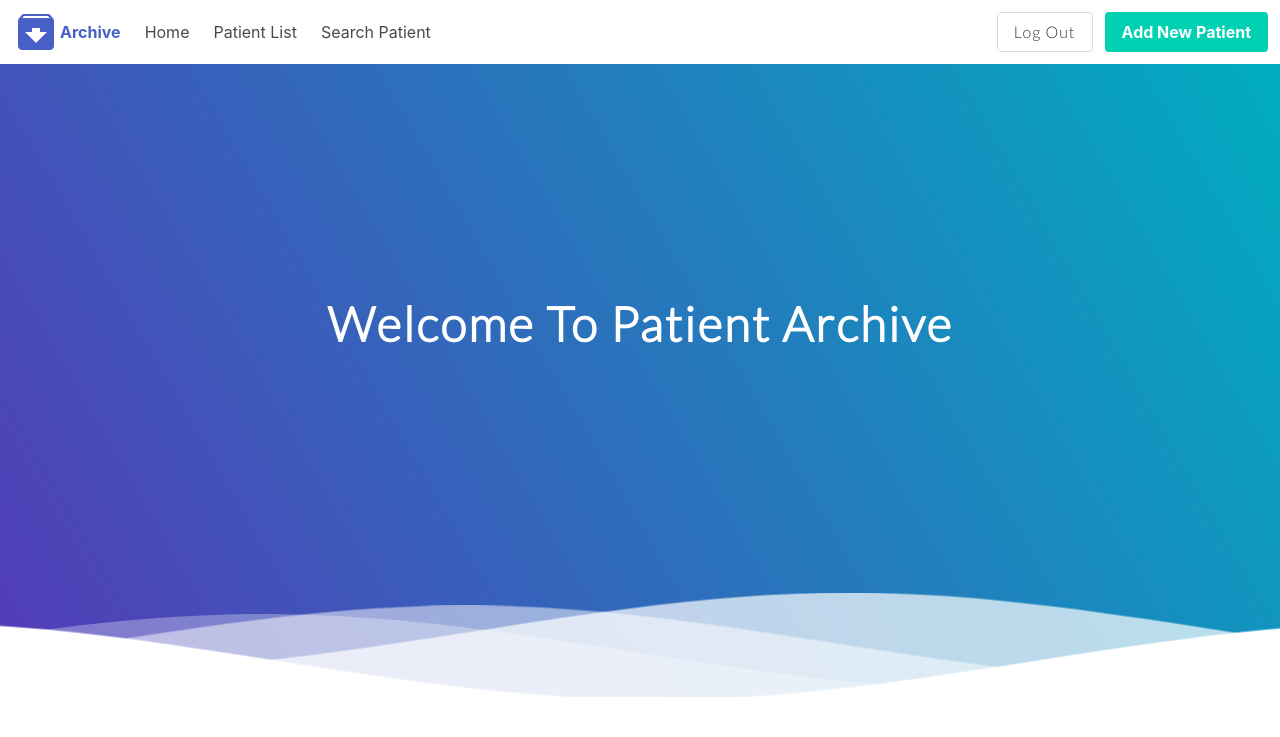
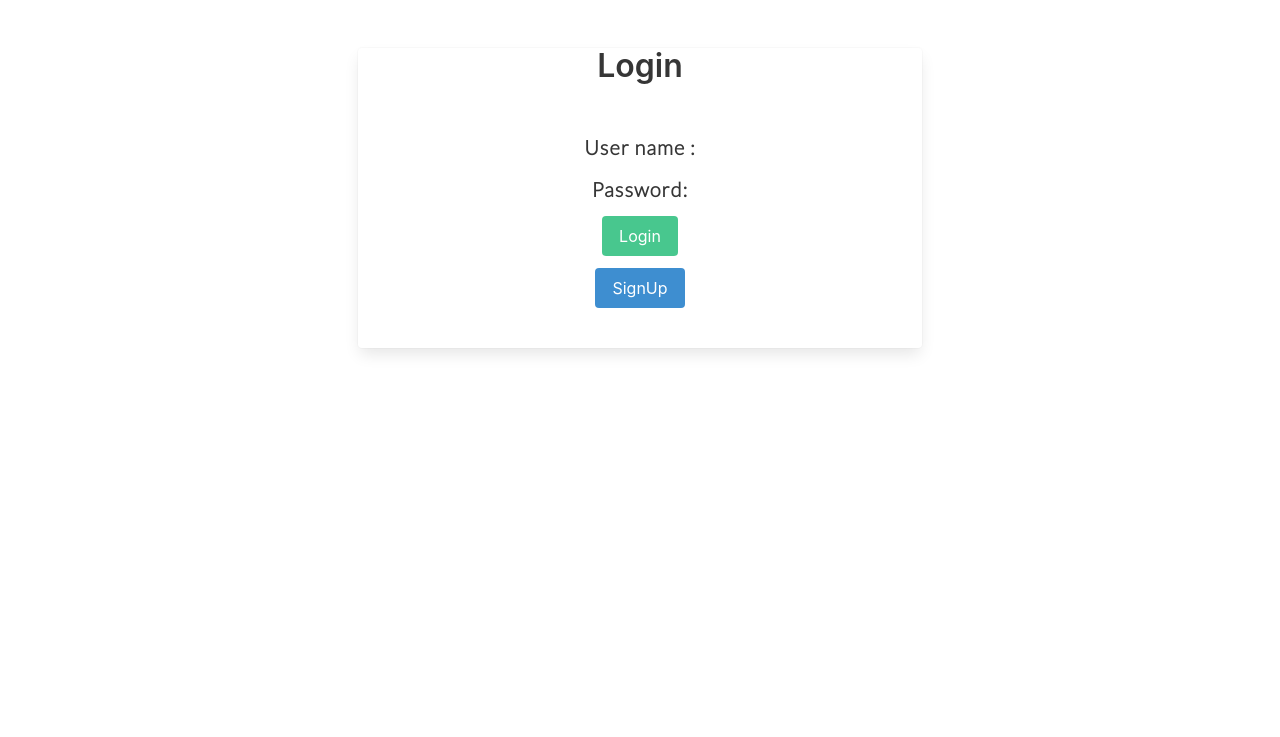
Before and after one commit to saharfk/patient-archive, a Django app: page / in a window 1280 px wide. Shown: the top 737 px of the page. Run offline with Django 3.2, Linux system fonts and the light colour scheme; some libraries are stand-ins or nearby versions.

Commit message:
small touches

```diff
--- a/patientArchive/patientArchive/views.py
+++ b/patientArchive/patientArchive/views.py
@@ -1,6 +1,8 @@
 from django.shortcuts import render
-from django.http import HttpResponse
 
 
 def index(request):
-    return render(request, 'patienthistory/home.html')
+    if request.user.is_authenticated:
+        return render(request, 'patienthistory/home.html')
+    else:
+        return render(request, 'patienthistory/login.html')
--- a/patientArchive/patienthistory/templates/patienthistory/login.html
+++ b/patientArchive/patienthistory/templates/patienthistory/login.html
@@ -1,3 +1,16 @@
+{% load static %}
+<html>
+<head>
+    <meta charset="utf-8">
+    <meta name="viewport" content="width=device-width, initial-scale=1">
+    <title>{{ request.resolver_match.url_name }}</title>
+    <link rel="stylesheet" href="https://cdn.jsdelivr.net/npm/bulma@0.9.3/css/bulma.min.css">
+    <link rel="stylesheet" href="https://fonts.googleapis.com/icon?family=Material+Icons">
+    <link rel="stylesheet" type="text/css" href="{% static 'patienthistory/style.css' %}">
+    <script src="{% static 'patienthistory/js.js' %}"></script>
+</head>
+<body>
+<div style="min-height: 100%; margin-bottom: -100px;">
     <section class="section">
         <div class="container">
             <div class="columns is-mobile has-text-centered">
@@ -56,3 +69,10 @@
             </div>
         </div>
     </section>
+
+</div>
+
+<script src="https://ajax.googleapis.com/ajax/libs/jquery/1.11.1/jquery.min.js"></script>
+</body>
+
+</html>
--- a/patientArchive/patienthistory/views.py
+++ b/patientArchive/patienthistory/views.py
@@ -48,11 +48,12 @@ def patientList(request):
 
 @login_required
 def searchPatientByName(request):
+    user = request.user.id
     query = request.GET.get("q")
     context = {}
 
     if query:
-        users = Patient.objects.filter(Q(first_name__icontains=query))
+        users = Patient.objects.filter(Q(first_name__icontains=query), drId=user)
 
         # Pagination
         paginator = Paginator(users, 6)
```
Also changed, not shown: patientArchive/patienthistory/forms.py (+5 -5 lines), patientArchive/db.sqlite3. Lines whose indentation alone changed are shown as unchanged.
